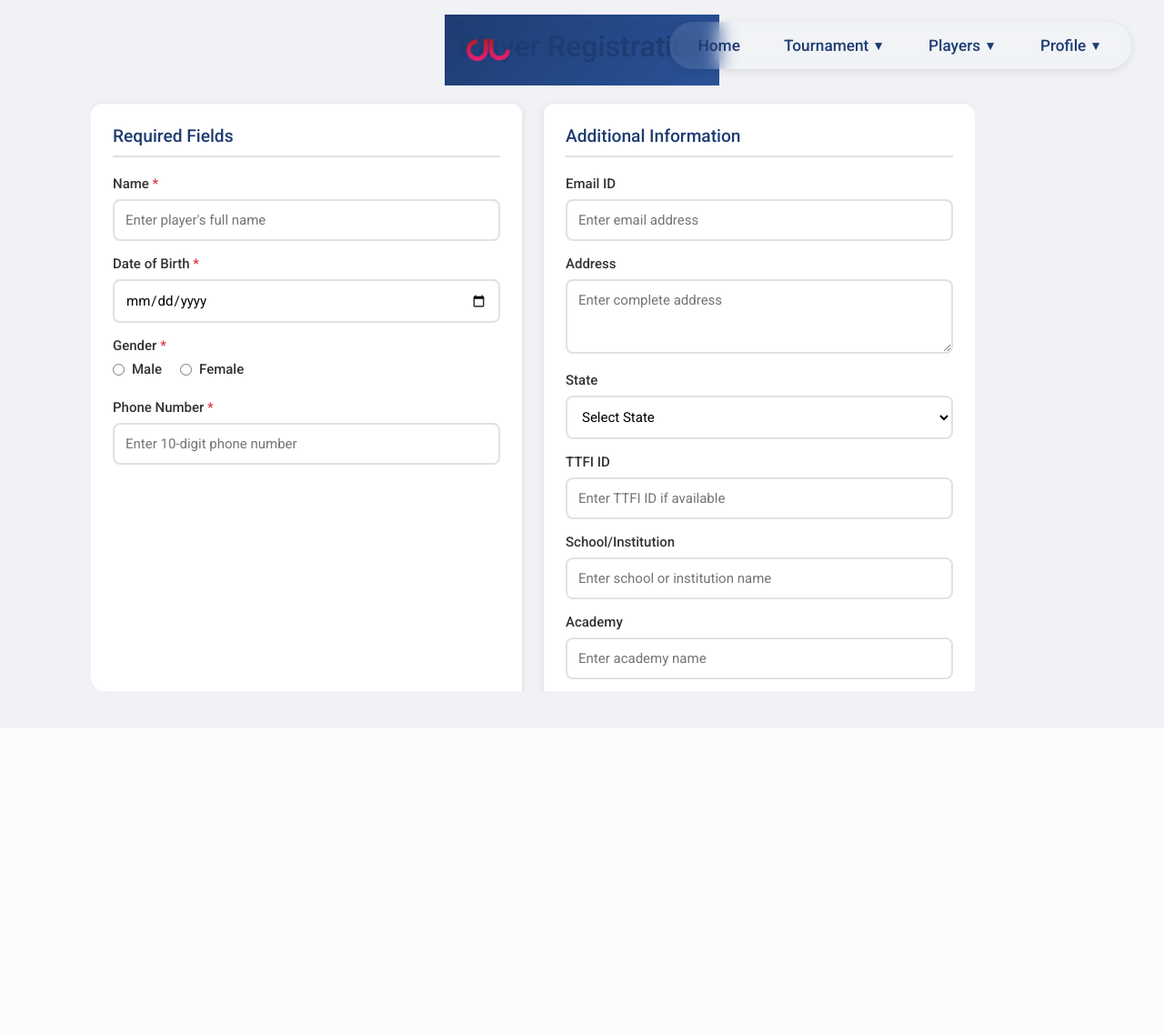
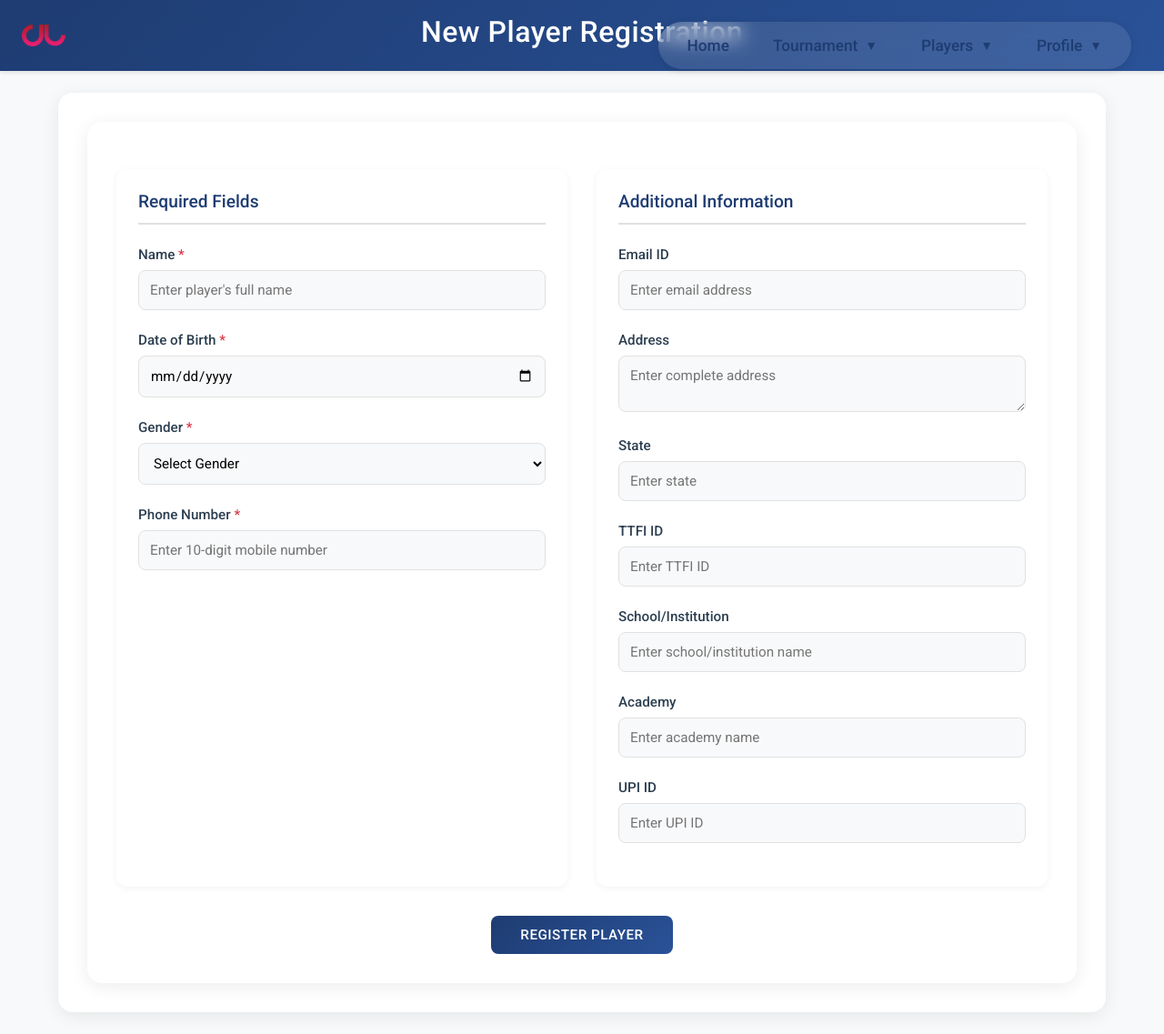
Before and after one commit to achalp1p1/tounamentapp, a Flask app: page /players in a window 1280 px wide. Shown: the whole page at 91% size. Before the commit the page ends 760 px from the top, so only its background shows below. Run offline with Flask 3, Linux system fonts and the light colour scheme.

Commit message:
Fix menu highlighting behavior and improve UI consistency

```diff
--- a/app.py
+++ b/app.py
@@ -12,6 +12,17 @@
 from io import StringIO, BytesIO
 
 app = Flask(__name__)
+
+# Add custom datetime filter
+@app.template_filter('datetime')
+def format_datetime(value, format='%Y-%m-%d'):
+    if value:
+        try:
+            dt = datetime.strptime(value, '%Y-%m-%d')
+            return dt.strftime('%d-%m-%y')
+        except:
+            return value
+    return value
 
 # Define the CSV file paths with absolute paths
 PLAYERS_CSV = os.path.join(os.getcwd(), 'players_data.csv')
@@ -1798,6 +1809,20 @@
 def inject_current_year():
     return {'current_year': datetime.now().year}
 
+@app.route('/list-players')
+def list_players():
+    try:
+        players = []
+        if os.path.exists(PLAYERS_CSV):
+            with open(PLAYERS_CSV, 'r', newline='', encoding='utf-8') as file:
+                reader = csv.DictReader(file)
+                players = list(reader)
+
+        return render_template('list_players.html', players=players, active_page='players')
+    except Exception as e:
+        print(f"Error in list_players: {e}")
+        return render_template('list_players.html', players=[], error=str(e), active_page='players')
+
 if __name__ == '__main__':
     # Initialize CSV files if they don't exist
     initialize_tournament_registrations_csv()
--- a/templates/dashboard.html
+++ b/templates/dashboard.html
@@ -154,10 +154,10 @@
                 </div>
                 <div class="dashboard-card">
                     <div class="card-icon">➕</div>
-                    <h2 class="card-title">Add New Player</h2>
-                    <p class="card-description">Add a new player to the tournament system.</p>
+                    <h2 class="card-title">Register New Player</h2>
+                    <p class="card-description">Register a new player to the tournament system.</p>
                     <form action="{{ url_for('player_registration') }}" method="get">
-                        <button type="submit" class="card-button">Add New Player</button>
+                        <button type="submit" class="card-button">Register New Player</button>
                     </form>
                 </div>
             </div>
--- a/templates/menu.html
+++ b/templates/menu.html
@@ -16,14 +16,14 @@
         </div>
     </div>
     <div class="menu-dropdown">
-        <span class="menu-link {% if active_page == 'players' %}active{% endif %}" tabindex="0">
+        <span class="menu-link" tabindex="0">
             Players
             <span style="font-size:0.8em;">▼</span>
         </span>
         <div class="dropdown-content">
-            <a href="{{ url_for('player_registration') }}">Add Player</a>
-            <a href="{{ url_for('search_players') }}">List Players</a>
-            <a href="{{ url_for('search_players') }}">Search</a>
+            <a href="{{ url_for('player_registration') }}" class="{% if request.endpoint == 'player_registration' %}active{% endif %}">Register Player</a>
+            <a href="{{ url_for('list_players') }}" class="{% if request.endpoint == 'list_players' %}active{% endif %}">List Players</a>
+            <a href="{{ url_for('search_players') }}" class="{% if request.endpoint == 'search_players' %}active{% endif %}">Search Players</a>
         </div>
     </div>
     <div class="menu-dropdown">
@@ -69,7 +69,7 @@
     gap: 8px;
 }
 
-.menu-link:hover, .menu-link.active {
+.menu-link:hover {
     background: #1e3c72;
     color: #fff;
     transform: translateY(-2px);
@@ -115,7 +115,8 @@
     transition: all 0.2s ease;
 }
 
-.dropdown-content a:hover {
+.dropdown-content a:hover,
+.dropdown-content a.active {
     background: #1e3c72;
     color: white;
 }
@@ -125,10 +126,10 @@
     display: block;
 }
 
-.menu-dropdown .menu-link {
-    display: flex;
-    align-items: center;
-    gap: 4px;
+.menu-dropdown:hover .menu-link {
+    background: #1e3c72;
+    color: #fff;
+    transform: translateY(-2px);
 }
 
 .material-icons {
--- a/templates/players.html
+++ b/templates/players.html
@@ -1,7 +1,7 @@
 <!DOCTYPE html>
 <html>
 <head>
-    <title>Indian Table Tennis Foundation - Player Registration</title>
+    <title>Indian Table Tennis Foundation - New Player Registration</title>
     <link href="https://fonts.googleapis.com/css2?family=Roboto:wght@300;400;500;700&display=swap" rel="stylesheet">
     <style>
         * {
@@ -12,19 +12,14 @@
         }
 
         body {
-            height: 100vh;
-            background: #f0f2f5;
-            padding: 2vh;
-            overflow: hidden;
+            min-height: 100vh;
+            background: #f8f9fa;
         }
 
         .container {
-            height: 96vh;
-            max-width: 1200px;
-            margin: 0 auto;
+            min-height: 100vh;
             display: flex;
             flex-direction: column;
-            align-items: center;
         }
 
         .header {
@@ -36,11 +31,16 @@
             display: flex;
             align-items: center;
             justify-content: center;
+            width: 100%;
+            box-shadow: 0 2px 4px rgba(0,0,0,0.1);
         }
 
         .header h1 {
             font-size: min(32px, 4vh);
             margin-bottom: 1vh;
+            color: white;
+            font-weight: 500;
+            letter-spacing: 0.5px;
         }
 
         .logo {
@@ -59,166 +59,27 @@
             }
         }
 
-        .registration-form {
-            background: white;
-            padding: 2vh;
-            border-radius: 15px;
-            box-shadow: 0 5px 15px rgba(0, 0, 0, 0.05);
-            width: 50%;
-            min-width: 300px;
-            height: auto;
-            overflow-y: auto;
-        }
-
-        h1, h2 {
-            margin-bottom: 2vh;
-            color: #1e3c72;
-            font-weight: 500;
-            text-align: center;
-            font-size: min(24px, 3vh);
-        }
-
-        .form-group {
-            margin-bottom: 1rem;
-        }
-
-        label {
-            display: block;
-            margin-bottom: 1vh;
-            color: #333;
-            font-weight: 500;
-            font-size: min(15px, 2vh);
-        }
-
-        .required::after {
-            content: " *";
-            color: #dc3545;
-        }
-
-        input {
+        .content {
+            flex: 1;
+            padding: 3vh 24px;
+            max-width: 1200px;
+            margin: 0 auto;
             width: 100%;
-            padding: 1.5vh;
-            border: 2px solid #e1e1e1;
-            border-radius: 8px;
-            font-size: min(15px, 2vh);
-        }
-
-        input:focus {
-            outline: none;
-            border-color: #1e3c72;
-            box-shadow: 0 0 0 2px rgba(30, 60, 114, 0.1);
-        }
-
-        .radio-group {
-            display: flex;
-            gap: 20px;
-            margin-top: 8px;
-        }
-
-        .radio-option {
-            display: flex;
-            align-items: center;
-            gap: 8px;
-        }
-
-        .radio-option input[type="radio"] {
-            width: auto;
-            margin: 0;
-        }
-
-        button {
-            background: linear-gradient(135deg, #1e3c72, #2a5298);
-            color: white;
-            padding: 1.5vh;
-            border: none;
-            border-radius: 8px;
-            cursor: pointer;
-            font-size: min(16px, 2vh);
-            font-weight: 500;
-            width: 100%;
-            margin-top: 2vh;
-            transition: background 0.2s;
-        }
-
-        button:hover {
-            background: #1e3c72;
-        }
-
-        .error-message {
-            background-color: #ffebee;
-            color: #c62828;
-            padding: 1.5vh;
-            border-radius: 8px;
-            margin-bottom: 2vh;
-            text-align: center;
-            font-weight: 500;
-            font-size: min(14px, 1.8vh);
-        }
-
-        @media (max-width: 768px) {
-            .registration-form {
-                width: 90%;
-            }
-
-            body {
-                padding: 1vh;
-            }
-        }
-
-        .section-header {
-            color: #1e3c72;
-            font-weight: 500;
-            font-size: 1.1em;
-            margin: 24px 0 16px 0;
-            padding-bottom: 8px;
-            border-bottom: 2px solid #e0e0e0;
-        }
-
-        textarea {
-            width: 100%;
-            padding: 1.5vh;
-            border: 2px solid #e1e1e1;
-            border-radius: 8px;
-            font-size: min(15px, 2vh);
-            resize: vertical;
-            font-family: inherit;
-        }
-
-        textarea:focus {
-            outline: none;
-            border-color: #1e3c72;
-            box-shadow: 0 0 0 2px rgba(30, 60, 114, 0.1);
-        }
-
-        select {
-            width: 100%;
-            padding: 1.5vh;
-            border: 2px solid #e1e1e1;
-            border-radius: 8px;
-            font-size: min(15px, 2vh);
-            background-color: white;
-        }
-
-        select:focus {
-            outline: none;
-            border-color: #1e3c72;
-            box-shadow: 0 0 0 2px rgba(30, 60, 114, 0.1);
         }
 
         .registration-form {
-            padding: 24px;
-            margin-bottom: 24px;
-        }
-
-        @media (max-width: 768px) {
-            .registration-form {
-                padding: 16px;
-            }
+            background: white;
+            padding: 32px;
+            border-radius: 16px;
+            box-shadow: 0 4px 20px rgba(0, 0, 0, 0.08);
+            width: 100%;
+            max-width: 1200px;
+            margin: 0 auto;
         }
 
         .form-container {
             display: flex;
-            gap: 24px;
+            gap: 32px;
             margin-top: 20px;
         }
 
@@ -228,16 +89,97 @@
             background: white;
             padding: 24px;
             border-radius: 12px;
-            box-shadow: 0 2px 8px rgba(0,0,0,0.1);
+            box-shadow: 0 2px 8px rgba(0,0,0,0.05);
+            transition: transform 0.2s ease;
+        }
+
+        .mandatory-fields:hover,
+        .additional-fields:hover {
+            transform: translateY(-2px);
         }
 
         .section-title {
             color: #1e3c72;
             font-size: 1.2em;
             font-weight: 500;
-            margin-bottom: 20px;
-            padding-bottom: 10px;
+            margin-bottom: 24px;
+            padding-bottom: 12px;
             border-bottom: 2px solid #e0e0e0;
+        }
+
+        .form-group {
+            margin-bottom: 1.5rem;
+        }
+
+        label {
+            display: block;
+            margin-bottom: 0.5rem;
+            color: #2c3e50;
+            font-weight: 500;
+            font-size: 0.95rem;
+        }
+
+        .required::after {
+            content: " *";
+            color: #dc3545;
+        }
+
+        input, select, textarea {
+            width: 100%;
+            padding: 12px;
+            border: 1px solid #e1e1e1;
+            border-radius: 8px;
+            font-size: 0.95rem;
+            transition: all 0.2s ease;
+            background: #f8f9fa;
+        }
+
+        input:focus, select:focus, textarea:focus {
+            outline: none;
+            border-color: #1e3c72;
+            box-shadow: 0 0 0 3px rgba(30, 60, 114, 0.1);
+            background: white;
+        }
+
+        textarea {
+            min-height: 60px;
+            max-height: 80px;
+            resize: vertical;
+        }
+
+        button {
+            background: linear-gradient(135deg, #1e3c72, #2a5298);
+            color: white;
+            padding: 12px 24px;
+            border: none;
+            border-radius: 8px;
+            cursor: pointer;
+            font-size: 0.95rem;
+            font-weight: 500;
+            width: auto;
+            min-width: 200px;
+            margin: 2rem auto 0;
+            transition: all 0.2s ease;
+            text-transform: uppercase;
+            letter-spacing: 0.5px;
+            display: block;
+        }
+
+        button:hover {
+            background: #1e3c72;
+            transform: translateY(-1px);
+            box-shadow: 0 4px 12px rgba(30, 60, 114, 0.2);
+        }
+
+        .error-message {
+            background-color: #fff5f5;
+            color: #dc3545;
+            padding: 16px;
+            border-radius: 8px;
+            margin-bottom: 24px;
+            text-align: center;
+            font-weight: 500;
+            border: 1px solid #ffcdd2;
         }
 
         @media (max-width: 768px) {
@@ -249,14 +191,10 @@
             .additional-fields {
                 width: 100%;
             }
-        }
 
             .registration-form {
-            width: 90%;
-            max-width: 1200px;
-            padding: 0;
-            background: transparent;
-            box-shadow: none;
+                padding: 20px;
+            }
         }
 
         #dstta_id_container {
@@ -265,14 +203,17 @@
 
         #dstta_id_container input {
             width: 100%;
-            padding: 8px;
-            border: 1px solid #ccc;
-            border-radius: 4px;
+            padding: 12px;
+            border: 1px solid #e1e1e1;
+            border-radius: 8px;
+            background: #f8f9fa;
         }
 
         #dstta_id_container label {
             display: block;
-            margin-bottom: 5px;
+            margin-bottom: 0.5rem;
+            color: #2c3e50;
+            font-weight: 500;
         }
     </style>
 </head>
@@ -281,9 +222,10 @@
     <div class="container">
         <div class="header">
             <img src="{{ url_for('static', filename='dilliLabsIcon.png') }}" alt="DilliLabs Logo" class="logo">
-            <h1>Player Registration</h1>
+            <h1>New Player Registration</h1>
         </div>
 
+        <div class="content">
             {% if error %}
             <div class="error-message">
                 {{ error }}
@@ -313,24 +255,20 @@
                             </div>
 
                             <div class="form-group">
-                            <label class="required">Gender</label>
-                            <div class="radio-group">
-                                <label class="radio-option">
-                                    <input type="radio" name="gender" value="Male" required>
-                                    Male
-                                </label>
-                                <label class="radio-option">
-                                    <input type="radio" name="gender" value="Female" required>
-                                    Female
-                                </label>
-                            </div>
+                                <label for="gender" class="required">Gender</label>
+                                <select id="gender" name="gender" required>
+                                    <option value="">Select Gender</option>
+                                    <option value="Male">Male</option>
+                                    <option value="Female">Female</option>
+                                    <option value="Other">Other</option>
+                                </select>
                             </div>
 
                             <div class="form-group">
                                 <label for="phone" class="required">Phone Number</label>
                                 <input type="tel" id="phone" name="phone" required
+                                       placeholder="Enter 10-digit mobile number"
                                        pattern="[0-9]{10}"
-                                   placeholder="Enter 10-digit phone number"
                                        title="Please enter a valid 10-digit phone number">
                             </div>
                         </div>
@@ -348,37 +286,31 @@
                             <div class="form-group">
                                 <label for="address">Address</label>
                                 <textarea id="address" name="address"
-                                      placeholder="Enter complete address"
-                                      rows="3"></textarea>
+                                          placeholder="Enter complete address"></textarea>
                             </div>
 
                             <div class="form-group">
                                 <label for="state">State</label>
-                            <select id="state" name="state" onchange="toggleDSTTAField()">
-                                <option value="">Select State</option>
-                                <option value="Delhi">Delhi</option>
-                                <option value="Maharashtra">Maharashtra</option>
-                                <option value="Karnataka">Karnataka</option>
-                                <!-- Add more states as needed -->
-                            </select>
+                                <input type="text" id="state" name="state"
+                                       placeholder="Enter state">
                             </div>
 
                             <div class="form-group">
                                 <label for="ttfi_id">TTFI ID</label>
                                 <input type="text" id="ttfi_id" name="ttfi_id"
-                                   placeholder="Enter TTFI ID if available">
+                                       placeholder="Enter TTFI ID">
                             </div>
 
-                        <div class="form-group" id="dstta_id_container" style="display: none;">
+                            <div id="dstta_id_container" class="form-group" style="display: none;">
                                 <label for="dstta_id">DSTTA ID</label>
                                 <input type="text" id="dstta_id" name="dstta_id"
-                                   placeholder="Enter DSTTA ID if available">
+                                       placeholder="Enter DSTTA ID">
                             </div>
 
                             <div class="form-group">
                                 <label for="institution">School/Institution</label>
                                 <input type="text" id="institution" name="institution"
-                                   placeholder="Enter school or institution name">
+                                       placeholder="Enter school/institution name">
                             </div>
 
                             <div class="form-group">
@@ -395,8 +327,9 @@
                         </div>
                     </div>
 
-                <button type="submit" style="margin-top: 24px;">Register Player</button>
+                    <button type="submit">Register Player</button>
                 </form>
+            </div>
         </div>
     </div>
 
@@ -428,26 +361,15 @@
             }
         });
 
-        function toggleDSTTAField() {
-            console.log("toggleDSTTAField called"); // Debug log
-            const state = document.getElementById('state').value;
+        // Show/hide DSTTA ID field based on state
+        document.getElementById('state').addEventListener('input', function() {
             const dsttaContainer = document.getElementById('dstta_id_container');
-            console.log("Selected state:", state); // Debug log
-
-            if (state === 'Delhi') {
+            if (this.value.toLowerCase() === 'delhi') {
                 dsttaContainer.style.display = 'block';
-                console.log("Showing DSTTA field"); // Debug log
             } else {
                 dsttaContainer.style.display = 'none';
                 document.getElementById('dstta_id').value = '';
-                console.log("Hiding DSTTA field"); // Debug log
             }
-        }
-
-        // Call the function when the page loads
-        document.addEventListener('DOMContentLoaded', function() {
-            console.log("Page loaded, initializing DSTTA field"); // Debug log
-            toggleDSTTAField();
         });
     </script>
 </body>
```
Lines whose indentation alone changed are shown as unchanged.
